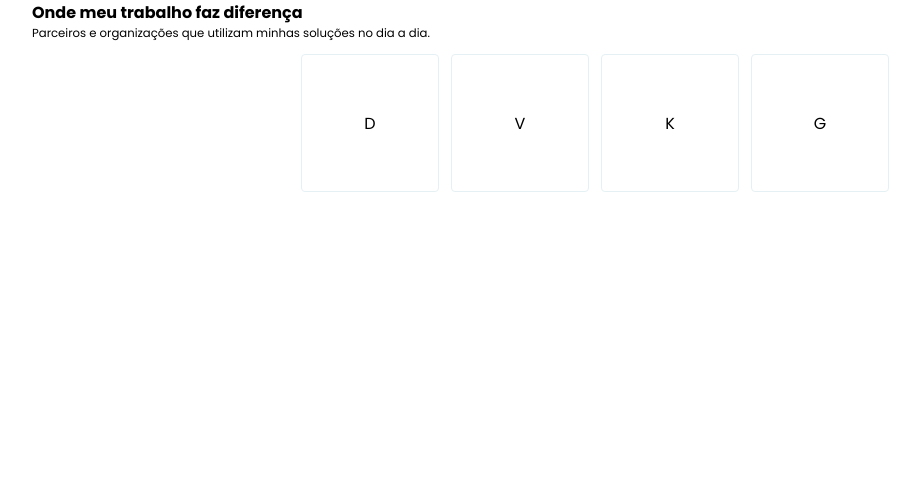
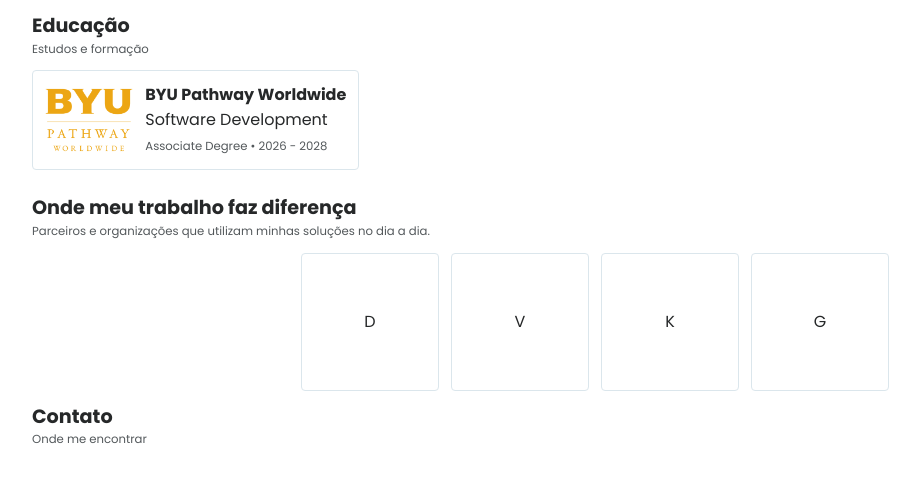
Before and after one commit to wduos/wendelduarte.dev, a React (Vite) app: page / in a window 1280 px wide. Shown: the top 482 px of the page, without its empty margins (45-965 px from the left). Built offline with nearby package versions, Linux system fonts and the light colour scheme.

Commit message:
added education sect

```diff
--- a/src/index.css
+++ b/src/index.css
@@ -1,7 +1,9 @@
 @import url("https://fonts.googleapis.com/css2?family=Poppins:ital,wght@0,400;0,500;0,600;0,700;0,800;1,400;1,500&display=swap");
 
 :root {
-  --border: #e5f0f5;
+  --font: #262829;
+  --font-dim: #53585b;
+  --border: #dbe6ec;
   --radius: 0.25rem;
   --spacing: 0.75rem;
 }
@@ -16,6 +18,11 @@ body {
   font-family: "Poppins", sans-serif;
   font-weight: 400;
   font-style: normal;
+  color: var(--font);
+}
+
+small {
+  font-size: 0.73rem;
 }
 
 .limiter {
@@ -28,6 +35,14 @@ body {
   display: flex;
   align-items: center;
   justify-content: center;
+}
+
+.flex-column {
+  flex-direction: column;
+}
+
+.img-m {
+  height: 4rem;
 }
 
 .mrg-block {
@@ -44,10 +59,22 @@ body {
 }
 
 .section-title {
-  font-size: 1rem;
+  font-size: 1.2rem;
   font-weight: 700;
+  line-height: 1.5;
 }
 .section-subtitle {
   font-size: 0.73rem;
   font-weight: 400;
+  line-height: 1.5;
+  color: var(--font-dim);
 }
+.generic-title {
+  font-size: 1rem;
+  font-weight: 700;
+  line-height: 1.5;
+}
+
+.dim {
+  color: var(--font-dim);
+}
--- a/src/pages/Home/Home.css
+++ b/src/pages/Home/Home.css
@@ -1,3 +1,9 @@
+.HomeScreen .edu-card {
+  display: inline-flex;
+  align-items: center;
+  gap: var(--spacing);
+}
+
 .HomeScreen .customer-list-wrp {
   gap: var(--spacing);
 }
--- a/src/pages/Home/Home.jsx
+++ b/src/pages/Home/Home.jsx
@@ -1,9 +1,26 @@
+import BYULogo from "../../assets/byu-logo.png";
+
 import "./Home.css";
 
 export default function Home() {
   return (
     <div className="HomeScreen">
-      <section className="find-my-work limiter">
+      <section className="education limiter mrg-block">
+        <h2 className="section-title">Educação</h2>
+        <h3 className="section-subtitle">Estudos e formação</h3>
+
+        <div className="edu-card wrp mrg-block">
+          <img className="img-m d-iblock" src={BYULogo} alt="byu-icon" />
+
+          <div>
+            <h4 className="generic-title">BYU Pathway Worldwide</h4>
+            <p>Software Development</p>
+            <small className="dim">Associate Degree &bull; 2026 - 2028</small>
+          </div>
+        </div>
+      </section>
+
+      <section className="find-my-work limiter mrg-block">
         <h2 className="section-title">Onde meu trabalho faz diferença</h2>
         <h3 className="section-subtitle">
           Parceiros e organizações que utilizam minhas soluções no dia a dia.
@@ -27,6 +44,11 @@ export default function Home() {
           </div>
         </div>
       </section>
+
+      <section className="contact limiter mrg-block">
+        <h2 className="section-title">Contato</h2>
+        <h3 className="section-subtitle">Onde me encontrar</h3>
+      </section>
     </div>
   );
 }
```
Also changed, not shown: src/assets/byu-logo.png (added).
